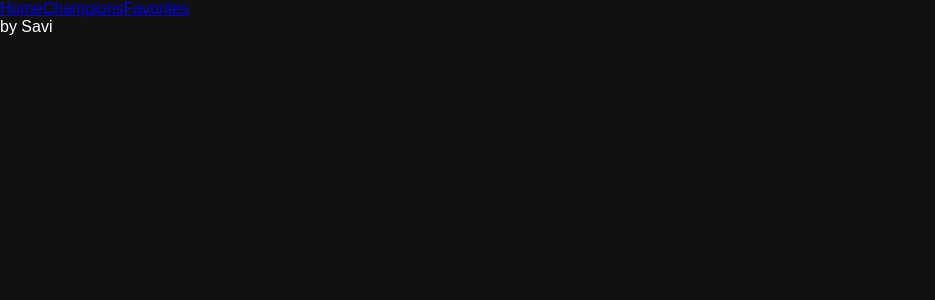
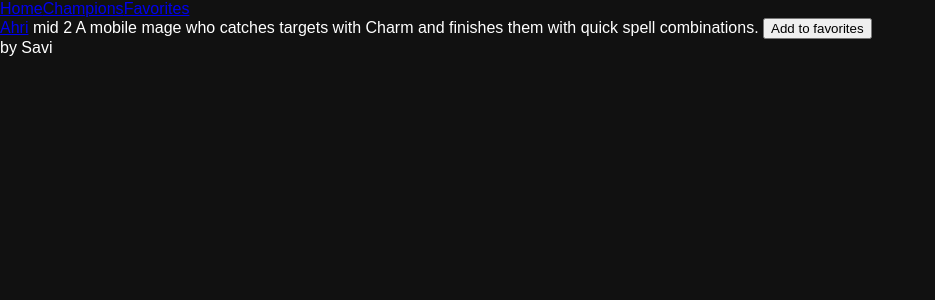
Before and after one commit to Sav1orov/lol-practice, a Nuxt app: page /champions in a window 1280 px wide. Shown: the top 300 px of the page, without its empty margins (0-935 px from the left). Built offline with nearby package versions, Linux system fonts and the light colour scheme.

Commit message:
add champ card component

```diff
--- /dev/null
+++ b/app/components/ChampionCard.vue
@@ -0,0 +1,25 @@
+<script setup lang="ts">
+import type { IChampion } from "~~/shared/types/champion";
+
+const props = defineProps<{
+  champion: IChampion;
+}>();
+
+const emit = defineEmits<{
+  toggleFavorite: [slug: string];
+}>();
+</script>
+
+<template>
+  <NuxtLink :to="`/champions/${champion.slug}`">
+    {{ champion.name }}
+  </NuxtLink>
+
+  {{ champion.role }}
+  {{ champion.difficulty }}
+  {{ champion.summary }}
+
+  <button type="button" @click="emit('toggleFavorite', champion.slug)">
+    Add to favorites
+  </button>
+</template>
--- /dev/null
+++ b/app/pages/champions/[slug].vue
@@ -0,0 +1,17 @@
+<script setup lang="ts">
+import { champions } from "~~/shared/data/champions";
+
+const route = useRoute();
+const slug = route.params.slug;
+
+const champion = champions.find((item) => item.slug === slug);
+</script>
+
+<template>
+  {{ champion.name }}
+  {{ champion.role }}
+  {{ champion.difficulty }}
+  {{ champion.summary }}
+
+  <NuxtLink class="back-link" to="/champions">← Back to champions</NuxtLink>
+</template>
--- /dev/null
+++ b/app/pages/champions/index.vue
@@ -0,0 +1,15 @@
+<script setup lang="ts">
+import { champions } from "~~/shared/data/champions";
+
+function handleToggleFavorite(slug: string) {
+  console.log("favorite added: ", slug);
+}
+</script>
+
+<template>
+  <ChampionCard
+    v-if="champions[0]"
+    :champion="champions[0]"
+    @toggle-favorite="handleToggleFavorite"
+  />
+</template>
--- a/shared/data/champions.ts
+++ b/shared/data/champions.ts
@@ -1,3 +1,178 @@
 import type { IChampion } from "../types/champion";
 
-export const champions: IChampion[] = [];
+export const champions: IChampion[] = [
+  {
+    id: 1,
+    slug: "ahri",
+    name: "Ahri",
+    title: "The Nine-Tailed Fox",
+    role: "mid",
+    difficulty: 2,
+    image: "",
+    summary:
+      "A mobile mage who catches targets with Charm and finishes them with quick spell combinations.",
+    builds: [
+      {
+        style: "safe",
+        primaryPath: "Sorcery",
+        primaryRunes: [
+          "Summon Aery",
+          "Manaflow Band",
+          "Transcendence",
+          "Scorch",
+        ],
+        secondaryPath: "Resolve",
+        secondaryRunes: ["Bone Plating", "Overgrowth"],
+        summonerSpells: ["Flash", "Teleport"],
+        explanation:
+          "A forgiving setup for stable laning and surviving difficult matchups.",
+      },
+      {
+        style: "standard",
+        primaryPath: "Domination",
+        primaryRunes: [
+          "Electrocute",
+          "Taste of Blood",
+          "Eyeball Collection",
+          "Ultimate Hunter",
+        ],
+        secondaryPath: "Sorcery",
+        secondaryRunes: ["Manaflow Band", "Transcendence"],
+        summonerSpells: ["Flash", "Ignite"],
+        explanation:
+          "A balanced setup for lane pressure, picks and reliable burst damage.",
+      },
+      {
+        style: "aggressive",
+        primaryPath: "Domination",
+        primaryRunes: [
+          "Electrocute",
+          "Sudden Impact",
+          "Eyeball Collection",
+          "Ultimate Hunter",
+        ],
+        secondaryPath: "Sorcery",
+        secondaryRunes: ["Absolute Focus", "Scorch"],
+        summonerSpells: ["Flash", "Ignite"],
+        explanation:
+          "A high-pressure setup focused on early trades and burst kills.",
+      },
+    ],
+  },
+  {
+    id: 2,
+    slug: "garen",
+    name: "Garen",
+    title: "The Might of Demacia",
+    role: "top",
+    difficulty: 1,
+    image: "",
+    summary:
+      "A durable fighter who trades with simple combinations and executes weakened enemies.",
+    builds: [
+      {
+        style: "safe",
+        primaryPath: "Resolve",
+        primaryRunes: [
+          "Grasp of the Undying",
+          "Demolish",
+          "Second Wind",
+          "Overgrowth",
+        ],
+        secondaryPath: "Precision",
+        secondaryRunes: ["Triumph", "Legend: Tenacity"],
+        summonerSpells: ["Flash", "Teleport"],
+        explanation:
+          "A durable setup for difficult lanes and short, controlled trades.",
+      },
+      {
+        style: "standard",
+        primaryPath: "Precision",
+        primaryRunes: [
+          "Conqueror",
+          "Triumph",
+          "Legend: Tenacity",
+          "Last Stand",
+        ],
+        secondaryPath: "Resolve",
+        secondaryRunes: ["Conditioning", "Overgrowth"],
+        summonerSpells: ["Flash", "Ignite"],
+        explanation:
+          "A general-purpose fighter setup combining sustained damage and durability.",
+      },
+      {
+        style: "aggressive",
+        primaryPath: "Precision",
+        primaryRunes: [
+          "Conqueror",
+          "Triumph",
+          "Legend: Alacrity",
+          "Last Stand",
+        ],
+        secondaryPath: "Sorcery",
+        secondaryRunes: ["Nimbus Cloak", "Celerity"],
+        summonerSpells: ["Flash", "Ignite"],
+        explanation:
+          "An aggressive setup for chasing targets and forcing early all-ins.",
+      },
+    ],
+  },
+  {
+    id: 3,
+    slug: "jinx",
+    name: "Jinx",
+    title: "The Loose Cannon",
+    role: "adc",
+    difficulty: 2,
+    image: "",
+    summary:
+      "A marksman who scales into team fights and gains huge momentum after a takedown.",
+    builds: [
+      {
+        style: "safe",
+        primaryPath: "Precision",
+        primaryRunes: [
+          "Fleet Footwork",
+          "Presence of Mind",
+          "Legend: Bloodline",
+          "Cut Down",
+        ],
+        secondaryPath: "Sorcery",
+        secondaryRunes: ["Absolute Focus", "Gathering Storm"],
+        summonerSpells: ["Flash", "Barrier"],
+        explanation:
+          "A safer setup with lane sustain and protection against enemy burst.",
+      },
+      {
+        style: "standard",
+        primaryPath: "Precision",
+        primaryRunes: [
+          "Lethal Tempo",
+          "Presence of Mind",
+          "Legend: Alacrity",
+          "Cut Down",
+        ],
+        secondaryPath: "Sorcery",
+        secondaryRunes: ["Absolute Focus", "Gathering Storm"],
+        summonerSpells: ["Flash", "Heal"],
+        explanation:
+          "A balanced scaling setup for consistent damage in extended team fights.",
+      },
+      {
+        style: "aggressive",
+        primaryPath: "Precision",
+        primaryRunes: [
+          "Lethal Tempo",
+          "Triumph",
+          "Legend: Alacrity",
+          "Coup de Grace",
+        ],
+        secondaryPath: "Domination",
+        secondaryRunes: ["Taste of Blood", "Treasure Hunter"],
+        summonerSpells: ["Flash", "Ghost"],
+        explanation:
+          "A snowball-oriented setup for extended fights and chasing after takedowns.",
+      },
+    ],
+  },
+];
```
Also changed, not shown: shared/types/champion.ts (+4 -4 lines), 1 other file (tests, documents, lock files or other folders).
